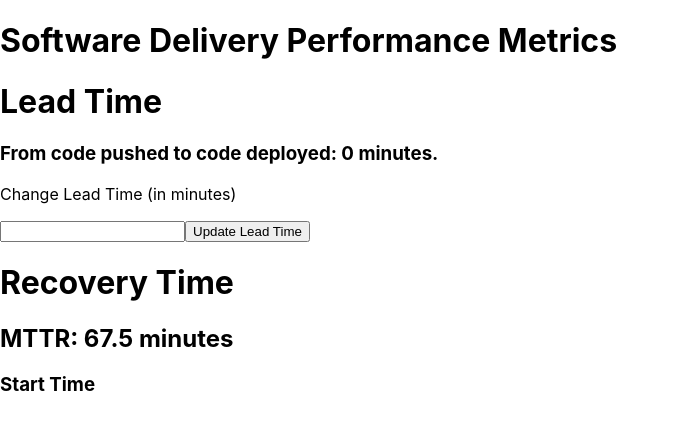
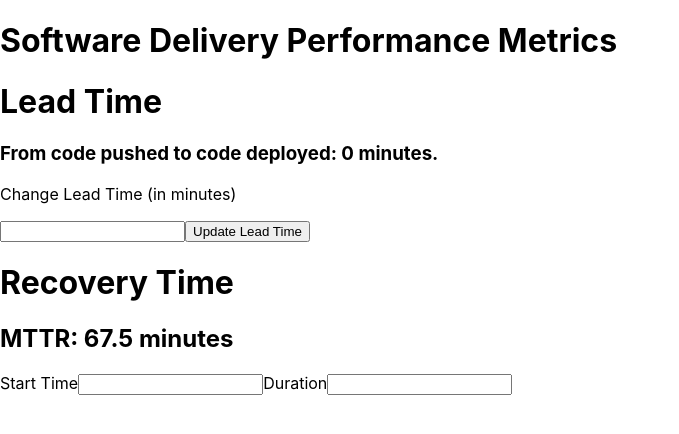
Before and after one commit to tmusibon/squad6-react-metrics-dev, a React (Create React App) app: page / in a window 1280 px wide. Shown: the top 434 px of the page, without its empty margins (0-679 px from the left). Built offline with nearby package versions, Linux system fonts and the light colour scheme.

Commit message:
adding starttime and duration

```diff
--- a/src/components/RecoveryTime.js
+++ b/src/components/RecoveryTime.js
@@ -5,8 +5,8 @@ function RecoveryTimes(){
         <>
         <h1>Recovery Time</h1>
         <h2>MTTR: 67.5 minutes</h2>
-        <h3>Start Time</h3>
-
+        <label>Start Time</label><input type="text" aria-label="Start Times" id="startTimeTextBox"></input>
+        <label>Duration</label><input type="text" aria-label="Duration" id="durationTextBox"></input>
         </>
 );
     }
```
Also changed, not shown: 1 other file (tests, documents, lock files or other folders).
